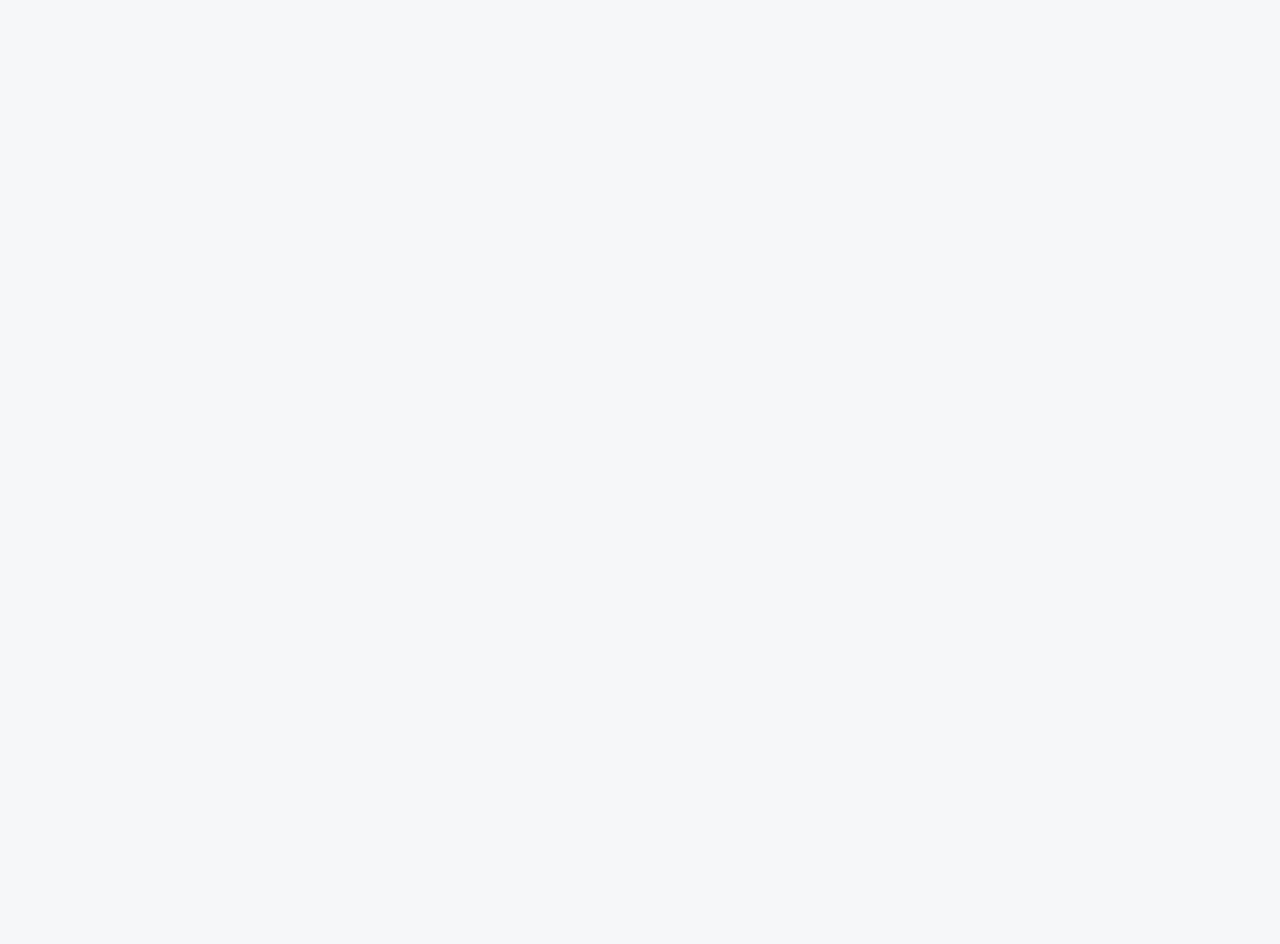
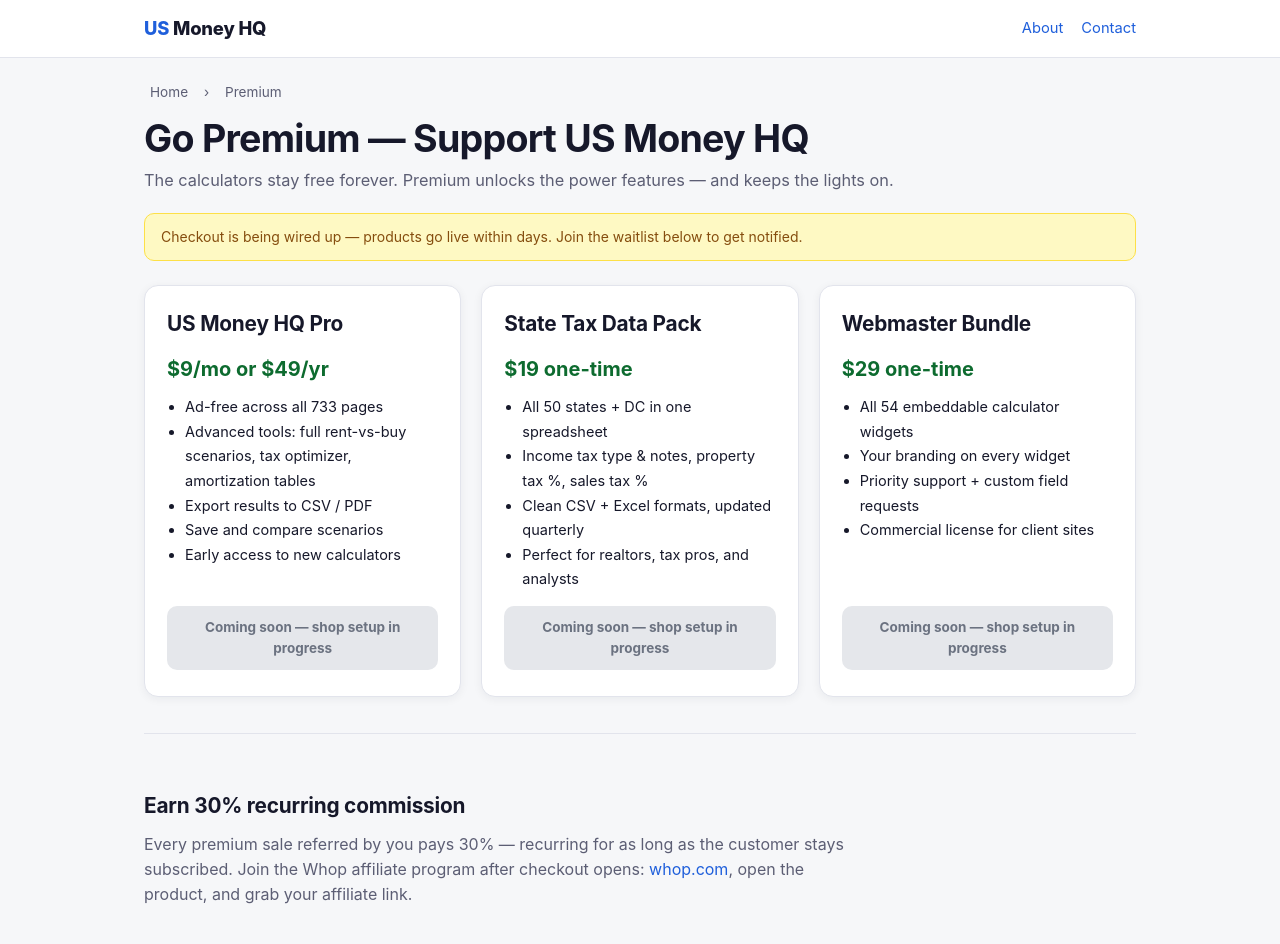
Before and after one commit to yasir23/usmoneyhq, a Next.js app: page /premium in a window 1280 px wide. Before the commit this address had no page. Shown: the top 944 px of the page. Before the commit the page ends 800 px from the top, so only its background shows below. Built offline with nearby package versions, Linux system fonts and the light colour scheme.

Commit message:
Whop commerce: /premium page (Pro membership /mo, State Data Pack 9, Webmaster Bundle 9 + 30% affiliate), footer + sitemap wired, lib/whop.ts link placeholders

```diff
--- a/app/sitemap.ts
+++ b/app/sitemap.ts
@@ -13,6 +13,7 @@
     { url: `${SITE_URL}/privacy-policy`, lastModified: now, changeFrequency: "yearly", priority: 0.2 },
     { url: `${SITE_URL}/terms`, lastModified: now, changeFrequency: "yearly", priority: 0.2 },
     { url: `${SITE_URL}/widgets`, lastModified: now, changeFrequency: "monthly", priority: 0.6 },
+    { url: `${SITE_URL}/premium`, lastModified: now, changeFrequency: "monthly", priority: 0.5 },
   ];
   for (const t of TOOLS) {
     pages.push({
--- a/components/SiteFooter.js
+++ b/components/SiteFooter.js
@@ -21,6 +21,7 @@
           <div>
             <h3>For Webmasters</h3>
             <Link href="/widgets">Free Embeddable Calculators</Link>
+            <Link href="/premium">Premium (Whop)</Link>
             <Link href="/methodology">Methodology & Data Sources</Link>
             <Link href="/about">About</Link>
             <Link href="/contact">Contact</Link>
--- /dev/null
+++ b/lib/whop.ts
@@ -0,0 +1,7 @@
+// lib/whop.ts — Whop commerce integration.
+// Create your free shop at whop.com, then paste the product/shop links here.
+// The /premium page shows real buy buttons the moment these are set.
+export const WHOP_SHOP_URL = ""; // e.g. https://whop.com/us-money-hq/
+export const WHOP_PRO_URL = ""; // Pro membership product link
+export const WHOP_DATA_PACK_URL = ""; // State data pack one-time link
+export const WHOP_BUNDLE_URL = ""; // Webmaster widget bundle link
--- /dev/null
+++ b/pages/premium.js
@@ -0,0 +1,86 @@
+import Head from "next/head";
+import { SITE_URL, SITE_NAME } from "../lib/tools";
+import { WHOP_SHOP_URL, WHOP_PRO_URL, WHOP_DATA_PACK_URL, WHOP_BUNDLE_URL } from "../lib/whop";
+
+/** /premium — Whop-powered premium tier: Pro membership, data packs, webmaster bundle. */
+export default function PremiumPage() {
+  const shopReady = !!WHOP_SHOP_URL;
+
+  const btn = (href: string, label: string) =>
+    href ? (
+      <a className="btn btn-buy" href={href} target="_blank" rel="noopener sponsored">{label}</a>
+    ) : (
+      <span className="btn btn-disabled">Coming soon — shop setup in progress</span>
+    );
+
+  return (
+    <>
+      <Head>
+        <title>Premium — US Money HQ Pro, Data Packs & Widget Bundle | US Money HQ</title>
+        <meta name="description" content="Go beyond the free calculators: US Money HQ Pro (ad-free, advanced tools, exports), state tax data packs, and the branded webmaster calculator bundle. Powered by Whop." />
+        <link rel="canonical" href={`${SITE_URL}/premium`} />
+      </Head>
+
+      <main className="container">
+        <nav className="breadcrumbs"><span>Home</span> <span aria-hidden="true">›</span> <span>Premium</span></nav>
+        <h1>Go Premium — Support US Money HQ</h1>
+        <p className="sub">The calculators stay free forever. Premium unlocks the power features — and keeps the lights on.</p>
+
+        {!shopReady && (
+          <div className="note-box">Checkout is being wired up — products go live within days. Join the waitlist below to get notified.</div>
+        )}
+
+        <div className="premium-grid">
+          <div className="card premium-card">
+            <h2>US Money HQ Pro</h2>
+            <p className="price">$9/mo or $49/yr</p>
+            <ul>
+              <li>Ad-free across all 733 pages</li>
+              <li>Advanced tools: full rent-vs-buy scenarios, tax optimizer, amortization tables</li>
+              <li>Export results to CSV / PDF</li>
+              <li>Save and compare scenarios</li>
+              <li>Early access to new calculators</li>
+            </ul>
+            {btn(WHOP_PRO_URL, "Get Pro on Whop")}
+          </div>
+
+          <div className="card premium-card">
+            <h2>State Tax Data Pack</h2>
+            <p className="price">$19 one-time</p>
+            <ul>
+              <li>All 50 states + DC in one spreadsheet</li>
+              <li>Income tax type & notes, property tax %, sales tax %</li>
+              <li>Clean CSV + Excel formats, updated quarterly</li>
+              <li>Perfect for realtors, tax pros, and analysts</li>
+            </ul>
+            {btn(WHOP_DATA_PACK_URL, "Get the Data Pack")}
+          </div>
+
+          <div className="card premium-card">
+            <h2>Webmaster Bundle</h2>
+            <p className="price">$29 one-time</p>
+            <ul>
+              <li>All 54 embeddable calculator widgets</li>
+              <li>Your branding on every widget</li>
+              <li>Priority support + custom field requests</li>
+              <li>Commercial license for client sites</li>
+            </ul>
+            {btn(WHOP_BUNDLE_URL, "Get the Bundle")}
+          </div>
+        </div>
+
+        <div className="seo">
+          <h2>Earn 30% recurring commission</h2>
+          <p>Every premium sale referred by you pays 30% — recurring for as long as the customer stays subscribed. Join the Whop affiliate program after checkout opens: <a href={WHOP_SHOP_URL || "https://whop.com"} target="_blank" rel="noopener">{WHOP_SHOP_URL ? "visit our Whop shop" : "whop.com"}</a>, open the product, and grab your affiliate link.</p>
+          <h2>Why pay?</h2>
+          <p>US Money HQ runs on advertising and premium support. Your subscription removes the ads, unlocks the power tools, and directly funds the free calculators. No data is ever sold.</p>
+        </div>
+
+        <div className="waitlist">
+          <h2>Waitlist</h2>
+          <p>Email <a href="mailto:hello@usmoneyhq.com?subject=Premium%20waitlist">hello@usmoneyhq.com</a> with the subject "Premium waitlist" and we'll notify you the moment checkout is live.</p>
+        </div>
+      </main>
+    </>
+  );
+}
--- a/styles/globals.css
+++ b/styles/globals.css
@@ -550,3 +550,15 @@
 }
 .compare-subhead { font-size: 16px; margin: 4px 0 8px; color: var(--ink, #111827); }
 .compare-table.card { grid-column: 1 / -1; }
+
+/* ---------- /premium (Whop) ---------- */
+.premium-grid { display: grid; grid-template-columns: repeat(auto-fit, minmax(260px, 1fr)); gap: 20px; margin: 24px 0; }
+.premium-card { display: flex; flex-direction: column; }
+.premium-card h2 { margin-top: 0; }
+.premium-card ul { padding-left: 18px; font-size: 14.5px; line-height: 1.7; flex: 1; }
+.premium-card .price { font-size: 20px; font-weight: 700; color: var(--accent, #2563eb); margin: 4px 0 10px; }
+.btn-buy { display: inline-block; margin-top: 14px; padding: 11px 18px; background: #0ea5e9; color: #fff; border-radius: 10px; font-weight: 700; text-align: center; }
+.btn-buy:hover { background: #0284c7; }
+.btn-disabled { display: inline-block; margin-top: 14px; padding: 11px 18px; background: #e5e7eb; color: #6b7280; border-radius: 10px; font-weight: 700; text-align: center; }
+.note-box { background: #fef9c3; border: 1px solid #fde047; color: #854d0e; border-radius: 10px; padding: 12px 16px; margin: 16px 0; font-size: 14px; }
+.waitlist { margin-top: 24px; padding: 18px; background: #f8fafc; border: 1px solid #e2e8f0; border-radius: 12px; }
```
